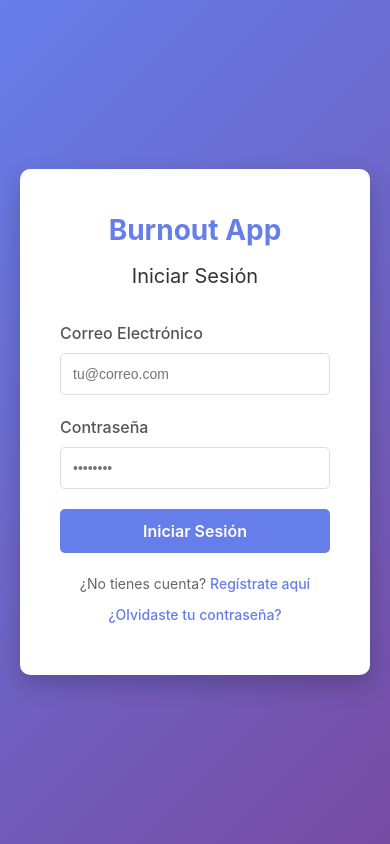
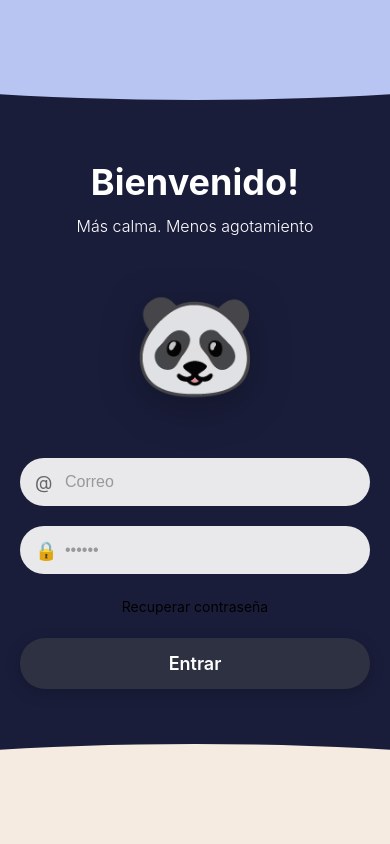
Before and after one commit to cassandra-ctrl/tt2_burnout, a React app in the folder frontend/: page /login in a window 390 px wide. Built offline with nearby package versions, Linux system fonts and the light colour scheme; the HTML template or start-up script is replaced by a standard one.

Commit message:
Se hacen mejoras al login y pantallas iniciales

```diff
--- a/frontend/src/pages/Login.css
+++ b/frontend/src/pages/Login.css
@@ -1,112 +1,193 @@
-/* Estilos para Login */
-.login-container {
+/* Estilos para Login Simple (con imagen) */
+
+.login-simple-container {
   min-height: 100vh;
+  background: #1a1d3a;
+  display: flex;
+  flex-direction: column;
+  justify-content: center;
+  align-items: center;
+  position: relative;
+  overflow: hidden;
+}
+
+/* Ondas decorativas */
+.wave-top-simple {
+  position: absolute;
+  top: 0;
+  left: 0;
+  width: 100%;
+  height: 150px;
+  background: #b8c5f2;
+  clip-path: ellipse(150% 100% at 50% 0%);
+  z-index: 1;
+}
+
+.wave-bottom-simple {
+  position: absolute;
+  bottom: 0;
+  left: 0;
+  width: 100%;
+  height: 150px;
+  background: #f5ebe0;
+  clip-path: ellipse(150% 100% at 50% 100%);
+  z-index: 1;
+}
+
+/* Contenido */
+.login-simple-content {
+  position: relative;
+  z-index: 2;
+  width: 100%;
+  max-width: 400px;
+  padding: 20px;
+  text-align: center;
+}
+
+/* Header */
+.login-simple-header h1 {
+  color: white;
+  font-size: 48px;
+  font-weight: 700;
+  margin: 0 0 5px 0;
+}
+
+.login-simple-header p {
+  color: white;
+  font-size: 16px;
+  margin: 0 0 30px 0;
+  font-weight: 300;
+}
+
+/* Contenedor de imagen del panda */
+.panda-image-container {
+  margin: 30px 0;
   display: flex;
   justify-content: center;
   align-items: center;
-  background: linear-gradient(135deg, #667eea 0%, #764ba2 100%);
-  padding: 20px;
 }
 
-.login-card {
-  background: white;
-  padding: 40px;
-  border-radius: 10px;
-  box-shadow: 0 10px 25px rgba(0, 0, 0, 0.2);
-  width: 100%;
-  max-width: 400px;
+/* Emoji temporal */
+.panda-emoji {
+  font-size: 120px;
+  filter: drop-shadow(0 10px 20px rgba(0, 0, 0, 0.3));
 }
 
-.login-card h1 {
-  text-align: center;
-  color: #667eea;
-  margin-bottom: 10px;
-  font-size: 28px;
+/* Cuando uses una imagen real */
+.panda-image {
+  max-width: 180px;
+  height: auto;
+  filter: drop-shadow(0 10px 20px rgba(0, 0, 0, 0.3));
 }
 
-.login-card h2 {
-  text-align: center;
-  color: #333;
-  margin-bottom: 30px;
-  font-size: 20px;
-  font-weight: 400;
+/* Formulario */
+.login-simple-form {
+  margin-top: 40px;
 }
 
-.form-group {
+.input-group-simple {
+  position: relative;
   margin-bottom: 20px;
 }
 
-.form-group label {
-  display: block;
-  margin-bottom: 8px;
-  color: #555;
-  font-weight: 500;
+.input-icon-simple {
+  position: absolute;
+  left: 15px;
+  top: 50%;
+  transform: translateY(-50%);
+  font-size: 18px;
+  color: #666;
+  z-index: 1;
 }
 
-.form-group input {
+.input-group-simple input {
   width: 100%;
-  padding: 12px;
-  border: 1px solid #ddd;
-  border-radius: 5px;
-  font-size: 14px;
-  transition: border-color 0.3s;
+  padding: 15px 15px 15px 45px;
+  border: none;
+  border-radius: 25px;
+  font-size: 16px;
+  background: rgba(255, 255, 255, 0.9);
   box-sizing: border-box;
+  outline: none;
+  transition: all 0.3s;
+  color:#333;
 }
 
-.form-group input:focus {
-  outline: none;
-  border-color: #667eea;
+.input-group-simple input:focus {
+  background: white;
+  box-shadow: 0 0 15px rgba(184, 197, 242, 0.5);
 }
 
-.btn-primary {
+.input-group-simple input::placeholder {
+  color: #999;
+}
+
+/* Link de recuperar */
+.recuperar-link-simple {
+  text-align: center;
+  margin: 10px 0 20px 0;
+}
+
+.recuperar-link-simple a {
+  color: black;
+  font-size: 14px;
+  text-decoration: none;
+  transition: color 0.3s;
+}
+
+.recuperar-link-simple a:hover {
+  color: #b8c5f2;
+  text-decoration: underline;
+}
+
+/* Botón */
+.btn-entrar-simple {
   width: 100%;
-  padding: 12px;
-  background: #667eea;
+  padding: 15px;
+  background: #2d3142;
   color: white;
   border: none;
-  border-radius: 5px;
-  font-size: 16px;
+  border-radius: 25px;
+  font-size: 18px;
   font-weight: 600;
   cursor: pointer;
-  transition: background 0.3s;
+  transition: all 0.3s;
+  box-shadow: 0 4px 15px rgba(0, 0, 0, 0.2);
 }
 
-.btn-primary:hover:not(:disabled) {
-  background: #5568d3;
+.btn-entrar-simple:hover:not(:disabled) {
+  background: #3d4152;
+  transform: translateY(-2px);
+  box-shadow: 0 6px 20px rgba(0, 0, 0, 0.3);
 }
 
-.btn-primary:disabled {
-  background: #ccc;
+.btn-entrar-simple:disabled {
+  background: #666;
   cursor: not-allowed;
 }
 
-.error-message {
-  background: #fee;
-  color: #c33;
+/* Error */
+.error-message-simple {
+  background: rgba(255, 107, 107, 0.9);
+  color: white;
   padding: 12px;
-  border-radius: 5px;
-  margin-bottom: 20px;
-  text-align: center;
+  border-radius: 15px;
+  margin-bottom: 15px;
   font-size: 14px;
 }
 
-.login-footer {
-  margin-top: 20px;
-  text-align: center;
+/* Responsive */
+@media (max-width: 600px) {
+  .login-simple-header h1 {
+    font-size: 36px;
+  }
+
+  .panda-emoji {
+    font-size: 100px;
+  }
+
+  .wave-top-simple,
+  .wave-bottom-simple {
+    height: 100px;
+  }
 }
-
-.login-footer p {
-  margin: 10px 0;
-  color: #666;
-  font-size: 14px;
-}
-
-.login-footer a {
-  color: #667eea;
-  text-decoration: none;
-  font-weight: 500;
-}
-
-.login-footer a:hover {
-  text-decoration: underline;
-}
--- a/frontend/src/pages/Login.jsx
+++ b/frontend/src/pages/Login.jsx
@@ -1,4 +1,4 @@
-// Componente de Login
+// Login - Versión con imagen (más fácil de personalizar)
 import { useState } from 'react';
 import { useNavigate } from 'react-router-dom';
 import { useAuth } from '../context/AuthContext';
@@ -21,7 +21,7 @@ const Login = () => {
       ...formData,
       [e.target.name]: e.target.value,
     });
-    setError(''); // Limpiar error al escribir
+    setError('');
   };
 
   const handleSubmit = async (e) => {
@@ -31,7 +31,7 @@ const Login = () => {
 
     try {
       await login(formData.correo, formData.contrasena);
-      navigate('/dashboard'); // Redirigir al dashboard después del login
+      navigate('/dashboard');
     } catch (err) {
       setError(err.message || 'Error al iniciar sesión');
     } finally {
@@ -40,63 +40,78 @@ const Login = () => {
   };
 
   return (
-    <div className="login-container">
-      <div className="login-card">
-        <h1>Burnout App</h1>
-        <h2>Iniciar Sesión</h2>
+    <div className="login-simple-container">
+      <div className="wave-top-simple"></div>
 
-        <form onSubmit={handleSubmit}>
-          <div className="form-group">
-            <label htmlFor="correo">Correo Electrónico</label>
+      <div className="login-simple-content">
+        <div className="login-simple-header">
+          <h1>Bienvenido!</h1>
+          <p>Más calma. Menos agotamiento</p>
+        </div>
+
+        {/* Aquí irá tu imagen del panda */}
+        <div className="panda-image-container">
+          {/* Opción 1: Emoji de panda (temporal) */}
+          <div className="panda-emoji">🐼</div>
+
+          {/* Opción 2: Cuando tengas la imagen, descomenta esto:
+          <img
+            src="/panda-meditation.png"
+            alt="Panda meditando"
+            className="panda-image"
+          />
+          */}
+        </div>
+
+          {error && (
+            <div className="error-message-simple">
+              {error}
+            </div>
+          )}
+
+
+        <form onSubmit={handleSubmit} className="login-simple-form">
+          <div className="input-group-simple">
+            <span className="input-icon-simple">@</span>
             <input
               type="email"
-              id="correo"
               name="correo"
               value={formData.correo}
               onChange={handleChange}
               required
-              placeholder="tu@correo.com"
+              placeholder="Correo"
             />
           </div>
 
-          <div className="form-group">
-            <label htmlFor="contrasena">Contraseña</label>
+          <div className="input-group-simple">
+            <span className="input-icon-simple">🔒</span>
             <input
               type="password"
-              id="contrasena"
               name="contrasena"
               value={formData.contrasena}
               onChange={handleChange}
               required
-              placeholder="••••••••"
+              placeholder="••••••"
             />
           </div>
 
-          {error && (
-            <div className="error-message">
-              {error}
-            </div>
-          )}
+          <div className="recuperar-link-simple">
+            <a href="/recuperar-contrasena">Recuperar contraseña</a>
+          </div>
+
+
 
           <button
             type="submit"
-            className="btn-primary"
+            className="btn-entrar-simple"
             disabled={loading}
           >
-            {loading ? 'Iniciando sesión...' : 'Iniciar Sesión'}
+            {loading ? 'Entrando...' : 'Entrar'}
           </button>
         </form>
+      </div>
 
-        <div className="login-footer">
-          <p>
-            ¿No tienes cuenta?{' '}
-            <a href="/register">Regístrate aquí</a>
-          </p>
-          <p>
-            <a href="/recuperar-contrasena">¿Olvidaste tu contraseña?</a>
-          </p>
-        </div>
-      </div>
+      <div className="wave-bottom-simple"></div>
     </div>
   );
 };
--- a/frontend/src/pages/RecuperarContrasena.css
+++ b/frontend/src/pages/RecuperarContrasena.css
@@ -4,8 +4,35 @@
   display: flex;
   justify-content: center;
   align-items: center;
-  background: linear-gradient(135deg, #667eea 0%, #764ba2 100%);
+  background: #1a1d3a; /* Mismo fondo azul oscuro del login */
   padding: 20px;
+  position: relative;
+  overflow: hidden;
+}
+
+/* Ondas decorativas - igual que el login */
+.recuperar-container::before {
+  content: '';
+  position: absolute;
+  top: 0;
+  left: 0;
+  width: 100%;
+  height: 150px;
+  background: #b8c5f2; /* Azul claro */
+  clip-path: ellipse(150% 100% at 50% 0%);
+  z-index: 1;
+}
+
+.recuperar-container::after {
+  content: '';
+  position: absolute;
+  bottom: 0;
+  left: 0;
+  width: 100%;
+  height: 150px;
+  background: #f5ebe0; /* Beige/crema */
+  clip-path: ellipse(150% 100% at 50% 100%);
+  z-index: 1;
 }
 
 .recuperar-card {
@@ -15,11 +42,13 @@
   box-shadow: 0 10px 25px rgba(0, 0, 0, 0.2);
   width: 100%;
   max-width: 500px;
+  position: relative;
+  z-index: 2; /* Sobre las ondas */
 }
 
 .recuperar-card h1 {
   text-align: center;
-  color: #667eea;
+  color: #1a1d3a; /* Azul oscuro para contrastar con el fondo blanco */
   margin-bottom: 30px;
   font-size: 28px;
 }
@@ -75,12 +104,73 @@
   color: #667eea;
 }
 
+/* Grupos de formulario */
+.form-group {
+  margin-bottom: 20px;
+}
+
+.form-group label {
+  display: block;
+  margin-bottom: 8px;
+  color: #555;
+  font-weight: 500;
+}
+
+.form-group input {
+  width: 100%;
+  padding: 12px;
+  border: 1px solid #ddd;
+  border-radius: 5px;
+  font-size: 14px;
+  transition: border-color 0.3s;
+  box-sizing: border-box;
+}
+
+.form-group input:focus {
+  outline: none;
+  border-color: #667eea;
+}
+
 /* Input de código */
 .codigo-input {
   text-align: center;
   font-size: 24px;
   letter-spacing: 8px;
   font-weight: 600;
+}
+
+/* Botón principal */
+.btn-primary {
+  width: 100%;
+  padding: 12px;
+  background: #667eea;
+  color: white;
+  border: none;
+  border-radius: 5px;
+  font-size: 16px;
+  font-weight: 600;
+  cursor: pointer;
+  transition: background 0.3s;
+}
+
+.btn-primary:hover:not(:disabled) {
+  background: #5568d3;
+}
+
+.btn-primary:disabled {
+  background: #ccc;
+  cursor: not-allowed;
+}
+
+/* Mensajes de error */
+.error-message {
+  background: #fee;
+  color: #c33;
+  padding: 12px;
+  border-radius: 5px;
+  margin-bottom: 20px;
+  text-align: center;
+  font-size: 14px;
 }
 
 /* Mensajes */
@@ -134,4 +224,10 @@
     height: 35px;
     font-size: 14px;
   }
+
+  /* Ajustar ondas en móvil */
+  .recuperar-container::before,
+  .recuperar-container::after {
+    height: 100px;
+  }
 }
--- a/frontend/src/pages/RecuperarContrasena.jsx
+++ b/frontend/src/pages/RecuperarContrasena.jsx
@@ -84,10 +84,21 @@ const RecuperarContrasena = () => {
 
       // Redirigir al login después de 2 segundos
       setTimeout(() => {
-        navigate('/login');
+        navigate('/');
       }, 2000);
     } catch (err) {
-      setError(err.message || 'Error al cambiar contraseña');
+        let errorMessage = 'Error al cambiar contraseña';
+
+        if (err.errors && err.errors.length > 0) {
+          // Toma el mensaje del array de errores de validación
+          errorMessage = err.errors[0].msg;
+        } else if (err.message) {
+          errorMessage = err.message;
+        } else if (err.error) {
+          errorMessage = err.error;
+        }
+
+  setError(errorMessage);
     } finally {
       setLoading(false);
     }
```
